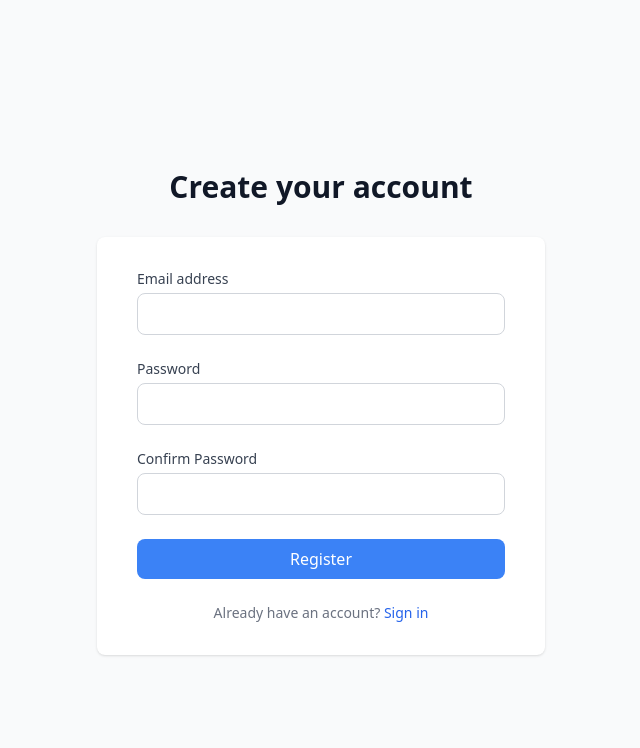
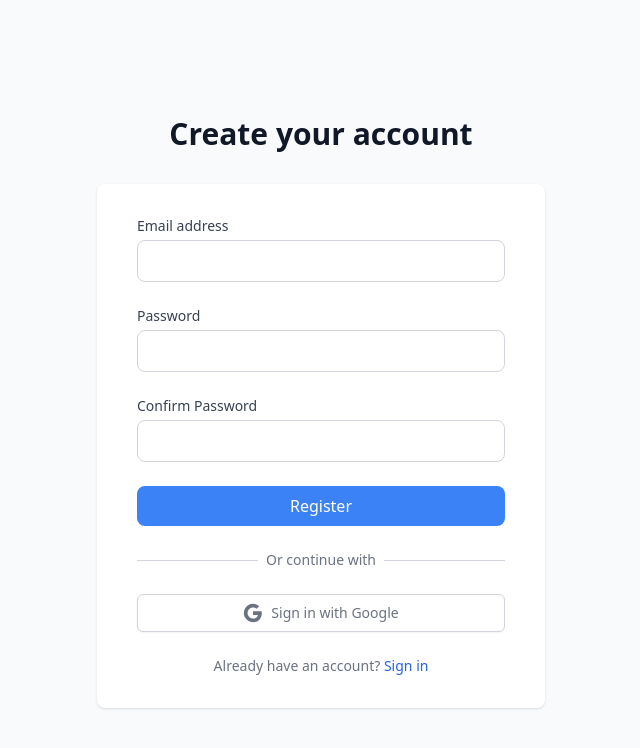
Before and after one commit to Vaibhavk11/HMI, a React (Vite) app: page /HMI/register in a window 1280 px wide. Shown: the top 748 px of the page, without its empty margins (319-959 px from the left). Built offline with nearby package versions, Linux system fonts and the light colour scheme; no server answers.

Commit message:
basic infra is completed

```diff
--- a/src/components/Header.tsx
+++ b/src/components/Header.tsx
@@ -23,7 +23,31 @@
         </Link>
         {user && (
           <div className="flex items-center gap-4">
-            <span className="text-sm truncate max-w-[150px]">{user.email}</span>
+            <div className="flex items-center gap-2">
+              {user.photoURL ? (
+                <img
+                  src={user.photoURL}
+                  alt="Profile"
+                  className="w-8 h-8 rounded-full border-2 border-white/20"
+                />
+              ) : (
+                <div className="w-8 h-8 rounded-full bg-white/20 flex items-center justify-center">
+                  <span className="text-sm font-semibold">
+                    {(user.displayName || user.email || 'U').charAt(0).toUpperCase()}
+                  </span>
+                </div>
+              )}
+              <div className="flex flex-col">
+                {user.displayName && (
+                  <span className="text-sm font-medium truncate max-w-[120px]">
+                    {user.displayName}
+                  </span>
+                )}
+                <span className="text-xs opacity-80 truncate max-w-[120px]">
+                  {user.email}
+                </span>
+              </div>
+            </div>
             <button onClick={handleLogout} className="text-sm hover:underline">
               Logout
             </button>
--- a/src/contexts/AuthContext.tsx
+++ b/src/contexts/AuthContext.tsx
@@ -2,11 +2,12 @@
 import {
   createUserWithEmailAndPassword,
   signInWithEmailAndPassword,
+  signInWithPopup,
   signOut,
   onAuthStateChanged,
   User as FirebaseUser,
 } from 'firebase/auth';
-import { auth } from '../firebase';
+import { auth, googleProvider } from '../firebase';
 import { User, AuthContextType } from '../types';
 
 const AuthContext = createContext<AuthContextType | undefined>(undefined);
@@ -30,6 +31,8 @@
         setUser({
           uid: firebaseUser.uid,
           email: firebaseUser.email,
+          displayName: firebaseUser.displayName,
+          photoURL: firebaseUser.photoURL,
         });
       } else {
         setUser(null);
@@ -56,6 +59,14 @@
     }
   };
 
+  const loginWithGoogle = async () => {
+    try {
+      await signInWithPopup(auth, googleProvider);
+    } catch (error: any) {
+      throw new Error(error.message || 'Failed to login with Google');
+    }
+  };
+
   const logout = async () => {
     try {
       await signOut(auth);
@@ -68,6 +79,7 @@
     user,
     loading,
     login,
+    loginWithGoogle,
     register,
     logout,
   };
--- a/src/firebase.ts
+++ b/src/firebase.ts
@@ -1,6 +1,7 @@
 import { initializeApp } from 'firebase/app';
 import { getAuth } from 'firebase/auth';
 import { getFirestore } from 'firebase/firestore';
+import { GoogleAuthProvider } from 'firebase/auth';
 
 // Firebase configuration from environment variables
 // Security note: These are public config values - actual security is enforced by Firestore rules
@@ -43,4 +44,7 @@
 export const auth = getAuth(app);
 export const db = getFirestore(app);
 
+// Initialize Google Auth Provider
+export const googleProvider = new GoogleAuthProvider();
+
 export default app;
--- a/src/pages/Login.tsx
+++ b/src/pages/Login.tsx
@@ -7,7 +7,7 @@
   const [password, setPassword] = useState('');
   const [error, setError] = useState('');
   const [loading, setLoading] = useState(false);
-  const { login } = useAuth();
+  const { login, loginWithGoogle } = useAuth();
   const navigate = useNavigate();
 
   const handleSubmit = async (e: React.FormEvent) => {
@@ -25,6 +25,19 @@
       navigate('/');
     } catch (err: any) {
       setError(err.message || 'Failed to login. Please check your credentials.');
+    } finally {
+      setLoading(false);
+    }
+  };
+
+  const handleGoogleSignIn = async () => {
+    setError('');
+    try {
+      setLoading(true);
+      await loginWithGoogle();
+      navigate('/');
+    } catch (err: any) {
+      setError(err.message || 'Failed to sign in with Google');
     } finally {
       setLoading(false);
     }
@@ -96,6 +109,46 @@
 
           <div className="mt-6">
             <div className="relative">
+              <div className="absolute inset-0 flex items-center">
+                <div className="w-full border-t border-gray-300" />
+              </div>
+              <div className="relative flex justify-center text-sm">
+                <span className="px-2 bg-white text-gray-500">Or continue with</span>
+              </div>
+            </div>
+
+            <div className="mt-6">
+              <button
+                type="button"
+                onClick={handleGoogleSignIn}
+                disabled={loading}
+                className="w-full inline-flex justify-center py-2 px-4 border border-gray-300 rounded-md shadow-sm bg-white text-sm font-medium text-gray-500 hover:bg-gray-50 focus:outline-none focus:ring-2 focus:ring-offset-2 focus:ring-blue-500"
+              >
+                <svg className="w-5 h-5 mr-2" viewBox="0 0 24 24">
+                  <path
+                    fill="currentColor"
+                    d="M22.56 12.25c0-.78-.07-1.53-.2-2.25H12v4.26h5.92c-.26 1.37-1.04 2.53-2.21 3.31v2.77h3.57c2.08-1.92 3.28-4.74 3.28-8.09z"
+                  />
+                  <path
+                    fill="currentColor"
+                    d="M12 23c2.97 0 5.46-.98 7.28-2.66l-3.57-2.77c-.98.66-2.23 1.06-3.71 1.06-2.86 0-5.29-1.93-6.16-4.53H2.18v2.84C3.99 20.53 7.7 23 12 23z"
+                  />
+                  <path
+                    fill="currentColor"
+                    d="M5.84 14.09c-.22-.66-.35-1.36-.35-2.09s.13-1.43.35-2.09V7.07H2.18C1.43 8.55 1 10.22 1 12s.43 3.45 1.18 4.93l2.85-2.22.81-.62z"
+                  />
+                  <path
+                    fill="currentColor"
+                    d="M12 5.38c1.62 0 3.06.56 4.21 1.64l3.15-3.15C17.45 2.09 14.97 1 12 1 7.7 1 3.99 3.47 2.18 7.07l3.66 2.84c.87-2.6 3.3-4.53 6.16-4.53z"
+                  />
+                </svg>
+                {loading ? 'Signing in...' : 'Sign in with Google'}
+              </button>
+            </div>
+          </div>
+
+          <div className="mt-6">
+            <div className="relative">
               <div className="relative flex justify-center text-sm">
                 <span className="px-2 bg-white text-gray-500">
                   Don't have an account?{' '}
--- a/src/pages/Register.tsx
+++ b/src/pages/Register.tsx
@@ -8,7 +8,7 @@
   const [confirmPassword, setConfirmPassword] = useState('');
   const [error, setError] = useState('');
   const [loading, setLoading] = useState(false);
-  const { register } = useAuth();
+  const { register, loginWithGoogle } = useAuth();
   const navigate = useNavigate();
 
   const handleSubmit = async (e: React.FormEvent) => {
@@ -36,6 +36,19 @@
       navigate('/');
     } catch (err: any) {
       setError(err.message || 'Failed to create account');
+    } finally {
+      setLoading(false);
+    }
+  };
+
+  const handleGoogleSignIn = async () => {
+    setError('');
+    try {
+      setLoading(true);
+      await loginWithGoogle();
+      navigate('/');
+    } catch (err: any) {
+      setError(err.message || 'Failed to sign in with Google');
     } finally {
       setLoading(false);
     }
@@ -125,6 +138,46 @@
 
           <div className="mt-6">
             <div className="relative">
+              <div className="absolute inset-0 flex items-center">
+                <div className="w-full border-t border-gray-300" />
+              </div>
+              <div className="relative flex justify-center text-sm">
+                <span className="px-2 bg-white text-gray-500">Or continue with</span>
+              </div>
+            </div>
+
+            <div className="mt-6">
+              <button
+                type="button"
+                onClick={handleGoogleSignIn}
+                disabled={loading}
+                className="w-full inline-flex justify-center py-2 px-4 border border-gray-300 rounded-md shadow-sm bg-white text-sm font-medium text-gray-500 hover:bg-gray-50 focus:outline-none focus:ring-2 focus:ring-offset-2 focus:ring-blue-500"
+              >
+                <svg className="w-5 h-5 mr-2" viewBox="0 0 24 24">
+                  <path
+                    fill="currentColor"
+                    d="M22.56 12.25c0-.78-.07-1.53-.2-2.25H12v4.26h5.92c-.26 1.37-1.04 2.53-2.21 3.31v2.77h3.57c2.08-1.92 3.28-4.74 3.28-8.09z"
+                  />
+                  <path
+                    fill="currentColor"
+                    d="M12 23c2.97 0 5.46-.98 7.28-2.66l-3.57-2.77c-.98.66-2.23 1.06-3.71 1.06-2.86 0-5.29-1.93-6.16-4.53H2.18v2.84C3.99 20.53 7.7 23 12 23z"
+                  />
+                  <path
+                    fill="currentColor"
+                    d="M5.84 14.09c-.22-.66-.35-1.36-.35-2.09s.13-1.43.35-2.09V7.07H2.18C1.43 8.55 1 10.22 1 12s.43 3.45 1.18 4.93l2.85-2.22.81-.62z"
+                  />
+                  <path
+                    fill="currentColor"
+                    d="M12 5.38c1.62 0 3.06.56 4.21 1.64l3.15-3.15C17.45 2.09 14.97 1 12 1 7.7 1 3.99 3.47 2.18 7.07l3.66 2.84c.87-2.6 3.3-4.53 6.16-4.53z"
+                  />
+                </svg>
+                {loading ? 'Signing in...' : 'Sign in with Google'}
+              </button>
+            </div>
+          </div>
+
+          <div className="mt-6">
+            <div className="relative">
               <div className="relative flex justify-center text-sm">
                 <span className="px-2 bg-white text-gray-500">
                   Already have an account?{' '}
--- a/src/types.ts
+++ b/src/types.ts
@@ -2,6 +2,8 @@
 export interface User {
   uid: string;
   email: string | null;
+  displayName: string | null;
+  photoURL: string | null;
 }
 
 // Note data model - stored in Firestore under users/{uid}/notes
@@ -32,6 +34,7 @@
   user: User | null;
   loading: boolean;
   login: (email: string, password: string) => Promise<void>;
+  loginWithGoogle: () => Promise<void>;
   register: (email: string, password: string) => Promise<void>;
   logout: () => Promise<void>;
 }
```
Also changed, not shown: 1 other file (tests, documents, lock files or other folders).
